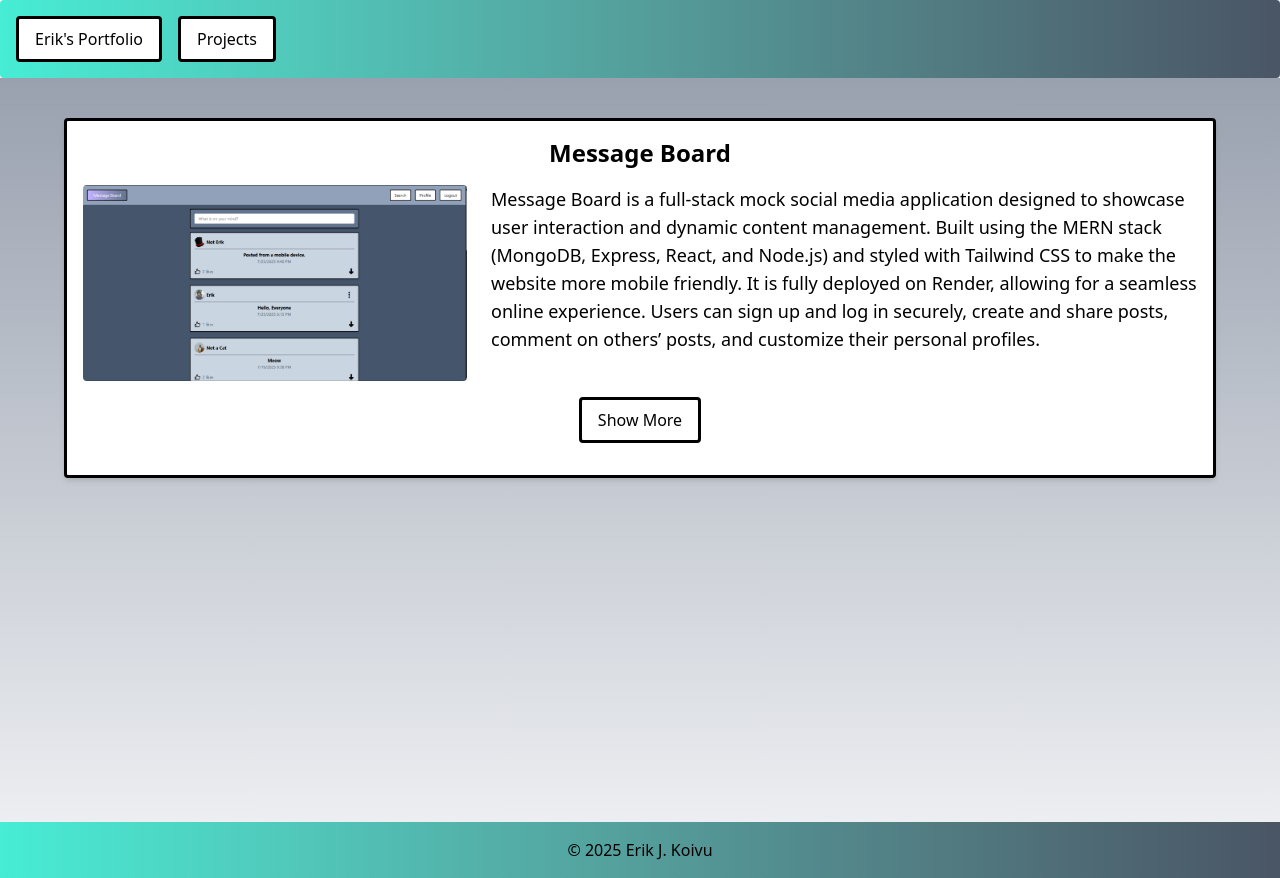
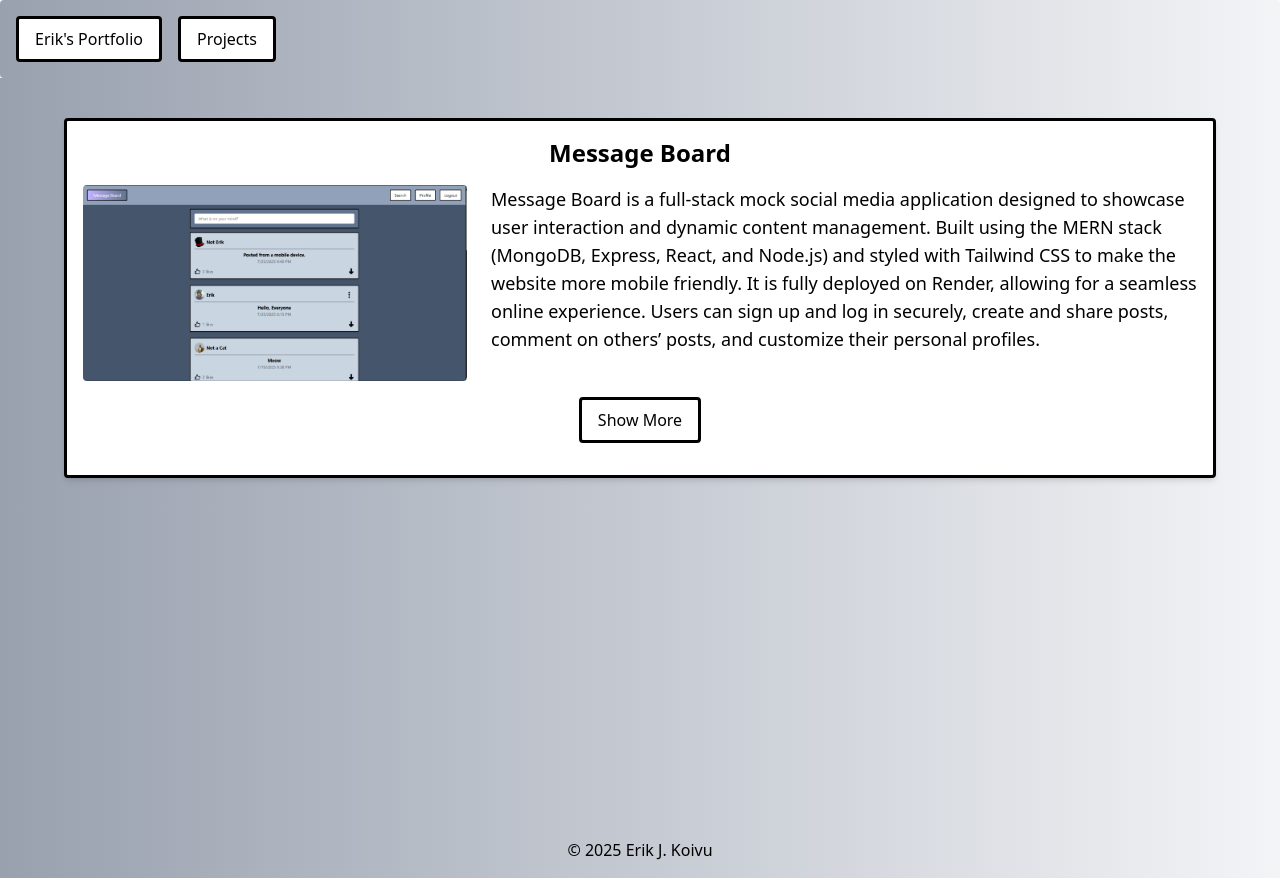
Before and after one commit to 00Kaiser00/My-Portfolio-v2-Cleaned, a React (Vite) app in the folder client/: page /projects in a window 1280 px wide. Built offline with nearby package versions, Linux system fonts and the light colour scheme.

Commit message:
fully updated bg

```diff
--- a/client/src/App.jsx
+++ b/client/src/App.jsx
@@ -18,7 +18,7 @@ function App() {
   return (
     <BrowserRouter>
       <NavBar />
-      <div className='bg-gradient-to-b from-gray-400 to-gray-100 min-h-screen flex flex-col'>
+      <div className='bg-gradient-to-r from-gray-400 to-gray-100 min-h-screen flex flex-col'>
         <div className="flex-1 overflow-y-hidden flex-basis-0">
           <Routes>
             <Route path="/" element={<Dashboard />} />
--- a/client/src/components/Footer/Footer.jsx
+++ b/client/src/components/Footer/Footer.jsx
@@ -2,7 +2,7 @@ import React from "react";
 
 function Footer() {
     return (
-        <footer className="bg-gradient-to-r from-teal-300 to-gray-600 p-4 text-center">
+        <footer className="bg-gradient-to-r from-gray-400 to-gray-100 p-4 text-center">
             <p>&copy; 2025 Erik J. Koivu</p>
         </footer>
     );
--- a/client/src/components/NavBar/NavBar.jsx
+++ b/client/src/components/NavBar/NavBar.jsx
@@ -4,7 +4,7 @@ import { useNavigate } from "react-router-dom";
 function NavBar() {
     const navigate = useNavigate();
     return (
-        <div className="bg-gradient-to-r from-teal-300 to-gray-600 p-4 text-white rounded shadow">
+        <div className="bg-gradient-to-r from-gray-400 to-gray-100 p-4 text-white rounded shadow">
             <button className="mr-4 rounded bg-white text-black py-2 px-4 border-3 border-black" onClick={() => navigate("/") }>Erik's Portfolio</button>
             <button className="mr-4 rounded bg-white text-black py-2 px-4 border-3 border-black" onClick={() => navigate("/projects") }>Projects</button>
         </div>
```
